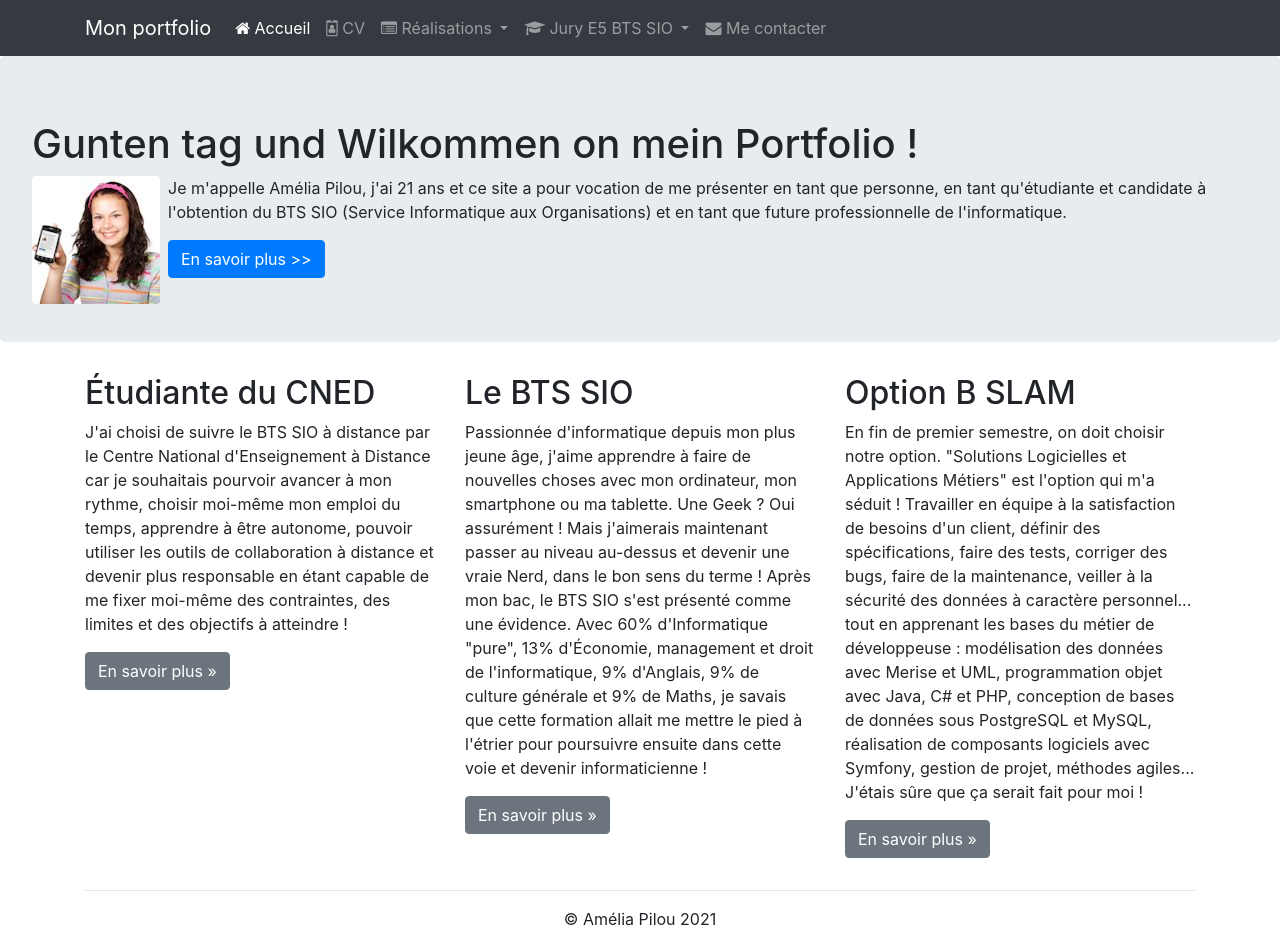
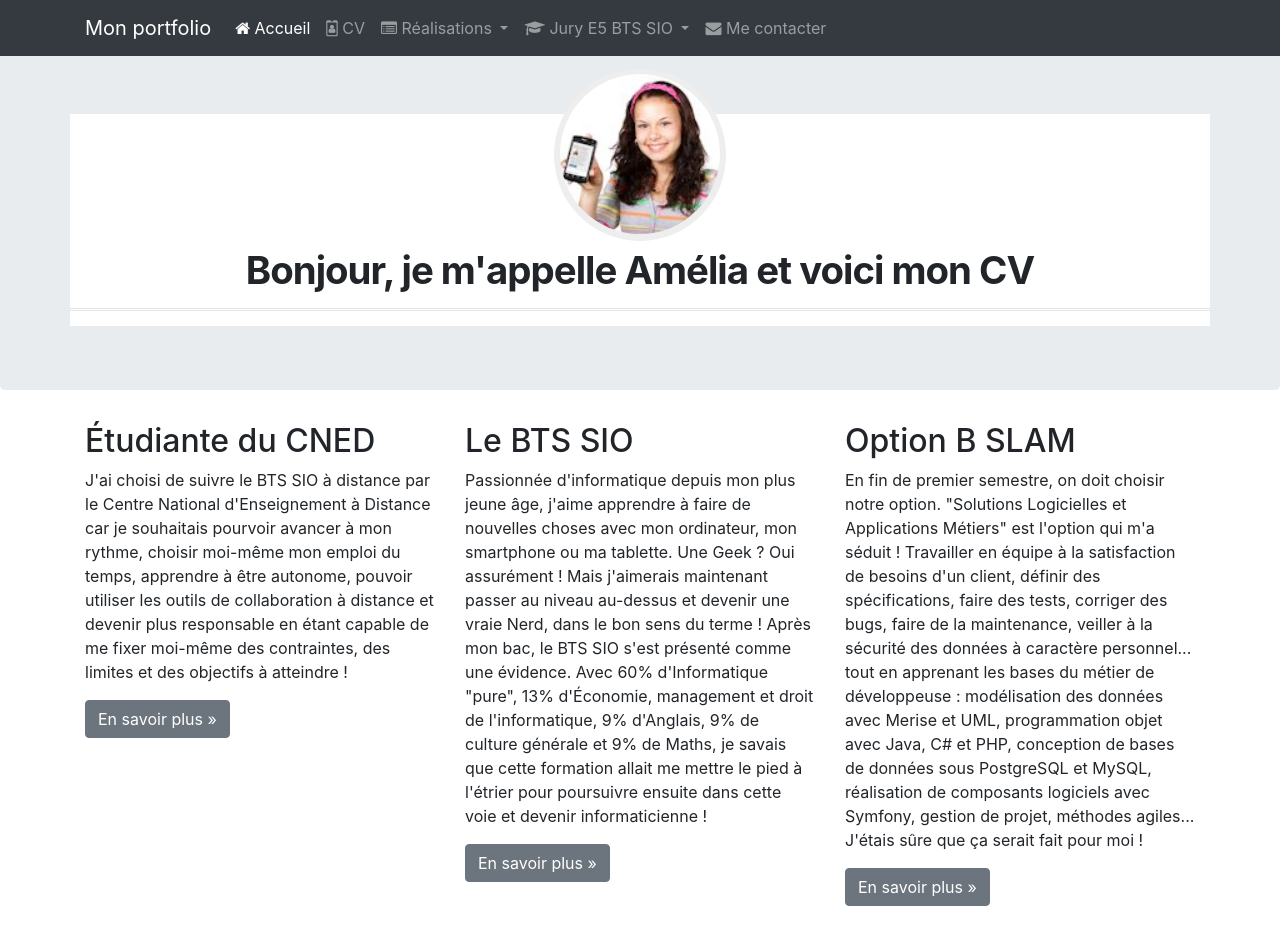
Before and after one commit to JeremyGrmt/jeremygrmt.github.io, a plain HTML site: page index.html in a window 1280 px wide. Shown: the top 934 px of the page. Drawn offline with nearby package versions, Linux system fonts and the light colour scheme.

Commit message:
modifying header to round the picture and chage the text plqce and color of name

```diff
--- /dev/null
+++ b/css/cv.css
@@ -0,0 +1,20 @@
+/*
+    Created on : 16 déc. 2021, 08:17:14
+    Author     : jeremy.grimont
+*/
+body { padding-top: 50px; }
+.cadreCV { padding-bottom: 15px; background: white; }
+
+/****************************************
+*     En-tête du CV
+****************************************/
+#cv-entete { margin-top: -45px; width: 100%;}
+#cv-photo { width: 172px; height: 172px; border-radius: 50%; overflow: hidden; padding: 5px;
+            background: #eee; display: inline-block; }
+#cv-photo img { width: 160px; height: 160px; border-radius: 50%; }
+#cv-intro h1 { margin: 0; padding: 0; font-size: 2.4em; font-weight: 700;
+               letter-spacing: -1px;}
+#cv-intro h1 span { color: rgb(226,0,26); }
+#cv-intro::after { background: url('images/ligne.png'); /* Dossier "images" est un sous-
+                                                           dossier de "css" (à créer) */
+                   width: 100%; height: 3px; margin-top: 15px; content: ''; display: block;}
--- a/index.html
+++ b/index.html
@@ -11,11 +11,14 @@
         <!-- Bootstrap CSS -->
         <link rel="stylesheet" href="https://cdn.jsdelivr.net/npm/bootstrap@4.6.1/dist/css/bootstrap.min.css" integrity="sha384-zCbKRCUGaJDkqS1kPbPd7TveP5iyJE0EjAuZQTgFLD2ylzuqKfdKlfG/eSrtxUkn" crossorigin="anonymous">
         <link rel="stylesheet" href="https://maxcdn.bootstrapcdn.com/font-awesome/4.7.0/css/font-awesome.min.css"/>
+
+        <!-- Own CSS -->
+        <link href="css/cv.css" rel="stylesheet">
         <title>Portfolio de Jérémy Grmt</title>
     </head>
 
     <body>
-        <h1>Bonjour et bienvenu sur mon portfolio</h1>
+
         <nav class="navbar navbar-dark bg-dark fixed-top navbar-expand-md">
             <div class="container">
 
@@ -117,14 +120,19 @@
         </nav>
 
         <div class="jumbotron">
-            <H1>Gunten tag und Wilkommen on mein Portfolio !</H1>
-            <img src="images/AmeliaPilou.jpg" class="rounded float-left mr-2" alt=""/>
-            <p>Je m'appelle Amélia Pilou, j'ai 21 ans et ce site a pour vocation de me présenter
-            en tant que personne, en tant qu'étudiante et candidate à l'obtention du BTS SIO (Service Informatique aux Organisations) et en tant que future professionnelle
-            de l'informatique.</p>
-            <a class="btn btn-primary" href="#" role="button">En savoir plus >></a>
-
-        </div> <!-- Emplacement pour le contenu principal de la page -->
+      <div class="container">
+        <div class="row cadreCV">
+          <div id="cv-entete" class="text-center">
+            <div id="cv-photo">
+              <img src="images/AmeliaPilou.jpg" alt="Ma photo d'identité">
+            </div>
+            <div id="cv-intro">
+              <h1>Bonjour, je m'appelle Amélia et voici mon CV</h1>
+            </div>
+          </div>
+        </div>
+      </div>
+    </div>
         <footer>
             <div class="container">
                 <div class="row">
```
